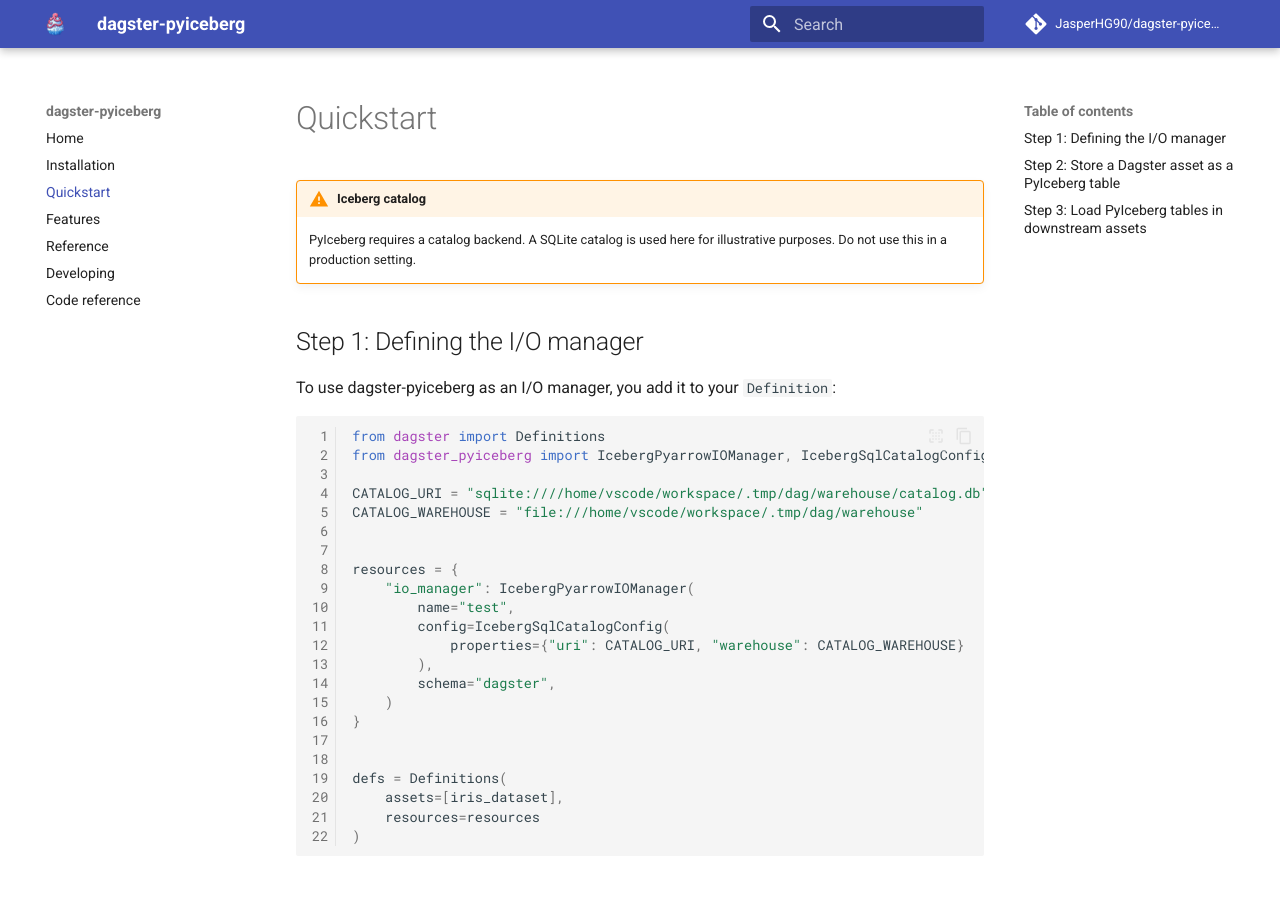
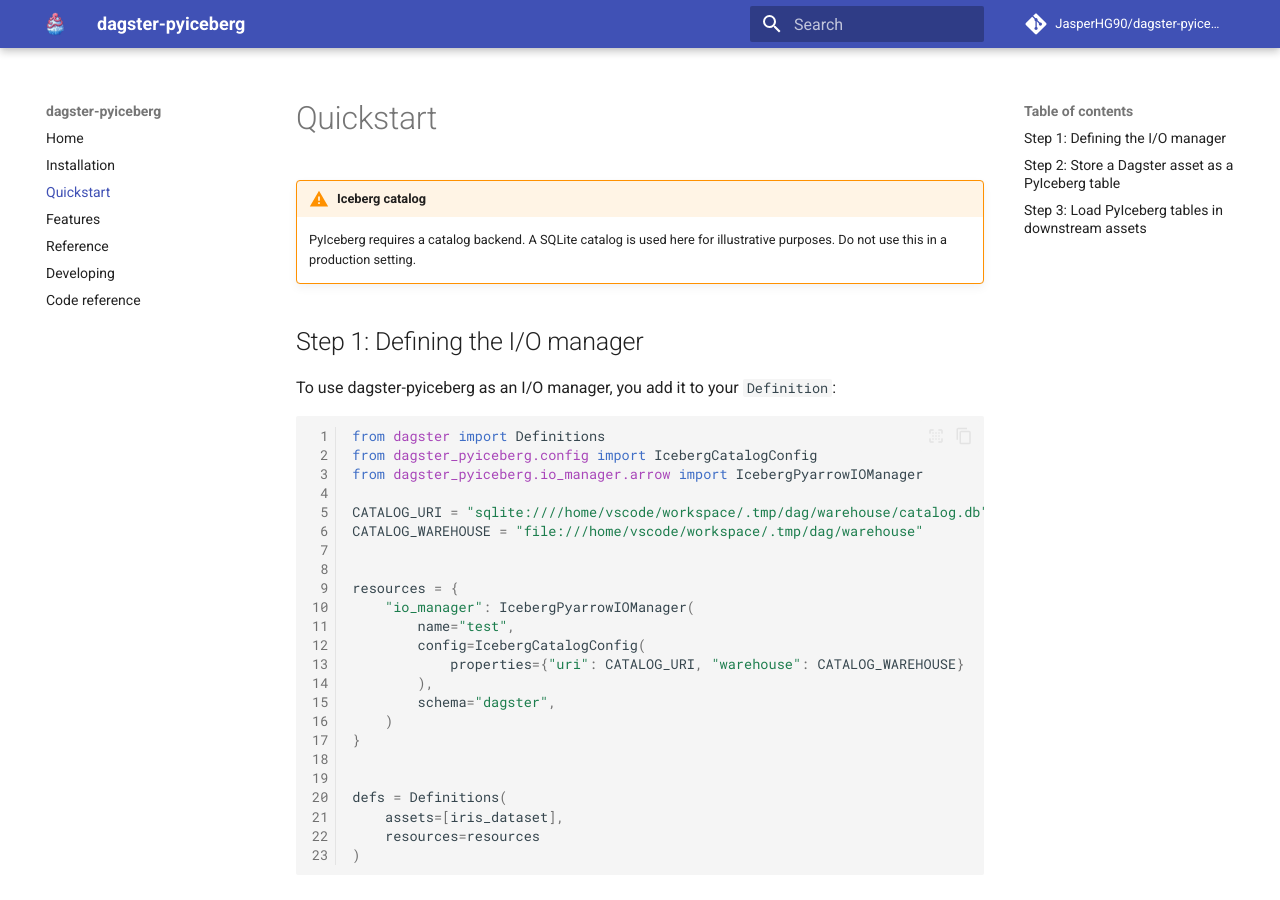
Before and after one commit to JasperHG90/dagster-pyiceberg, an MkDocs documentation site: the page built from docs/quickstart.md, in a window 1280 px wide and 900 px high. Built offline with MkDocs 1.6.1 and Material for MkDocs 9.7.7, drawn with Linux system fonts in a browser that asks for light colours; comment, search, counter and statistics services are not loaded.

Commit message:
docs: update docs

````diff
--- a/docs/quickstart.md
+++ b/docs/quickstart.md
@@ -10,7 +10,8 @@
 
 ```py linenums="1"
 from dagster import Definitions
-from dagster_pyiceberg import IcebergPyarrowIOManager, IcebergSqlCatalogConfig
+from dagster_pyiceberg.config import IcebergCatalogConfig
+from dagster_pyiceberg.io_manager.arrow import IcebergPyarrowIOManager
 
 CATALOG_URI = "sqlite:////home/vscode/workspace/.tmp/dag/warehouse/catalog.db"
 CATALOG_WAREHOUSE = "file:///home/vscode/workspace/.tmp/dag/warehouse"
@@ -19,7 +20,7 @@
 resources = {
     "io_manager": IcebergPyarrowIOManager(
         name="test",
-        config=IcebergSqlCatalogConfig(
+        config=IcebergCatalogConfig(
             properties={"uri": CATALOG_URI, "warehouse": CATALOG_WAREHOUSE}
         ),
         schema="dagster",
````
